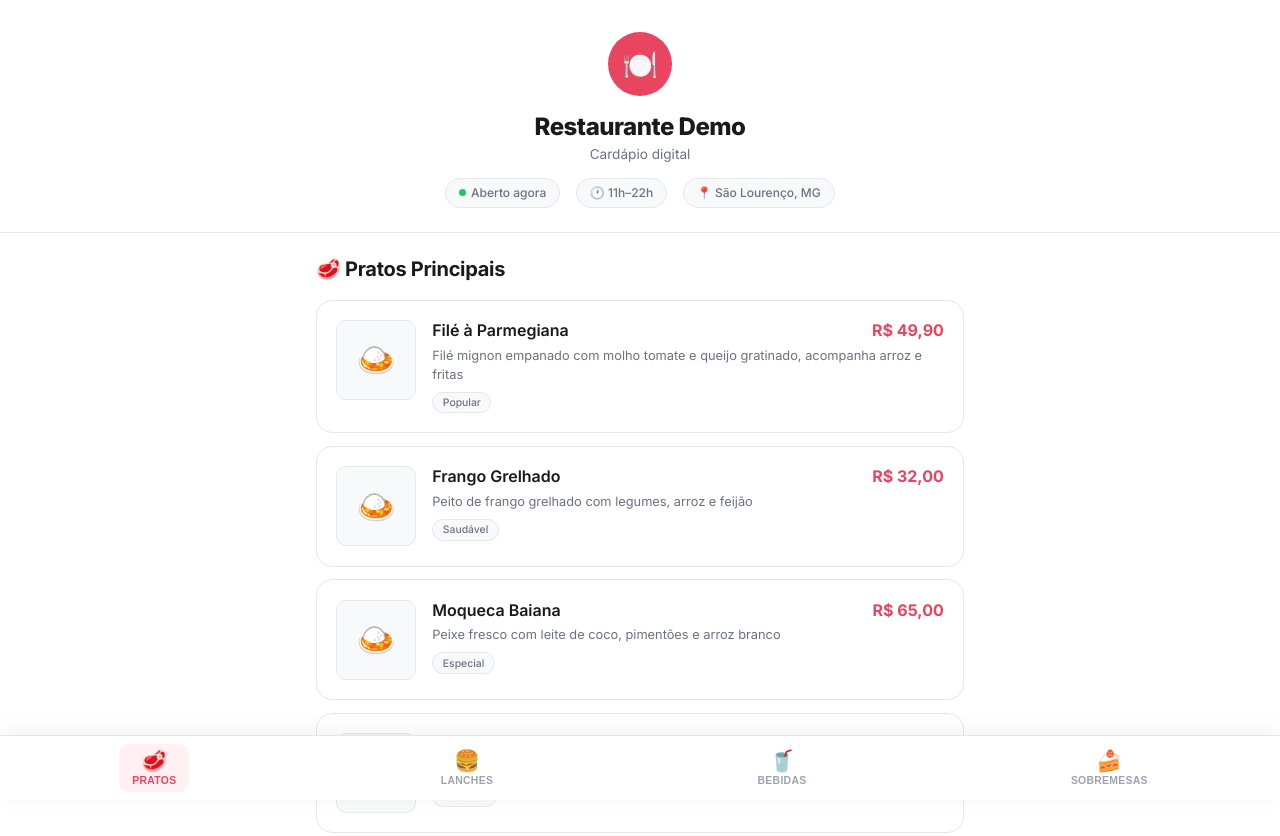
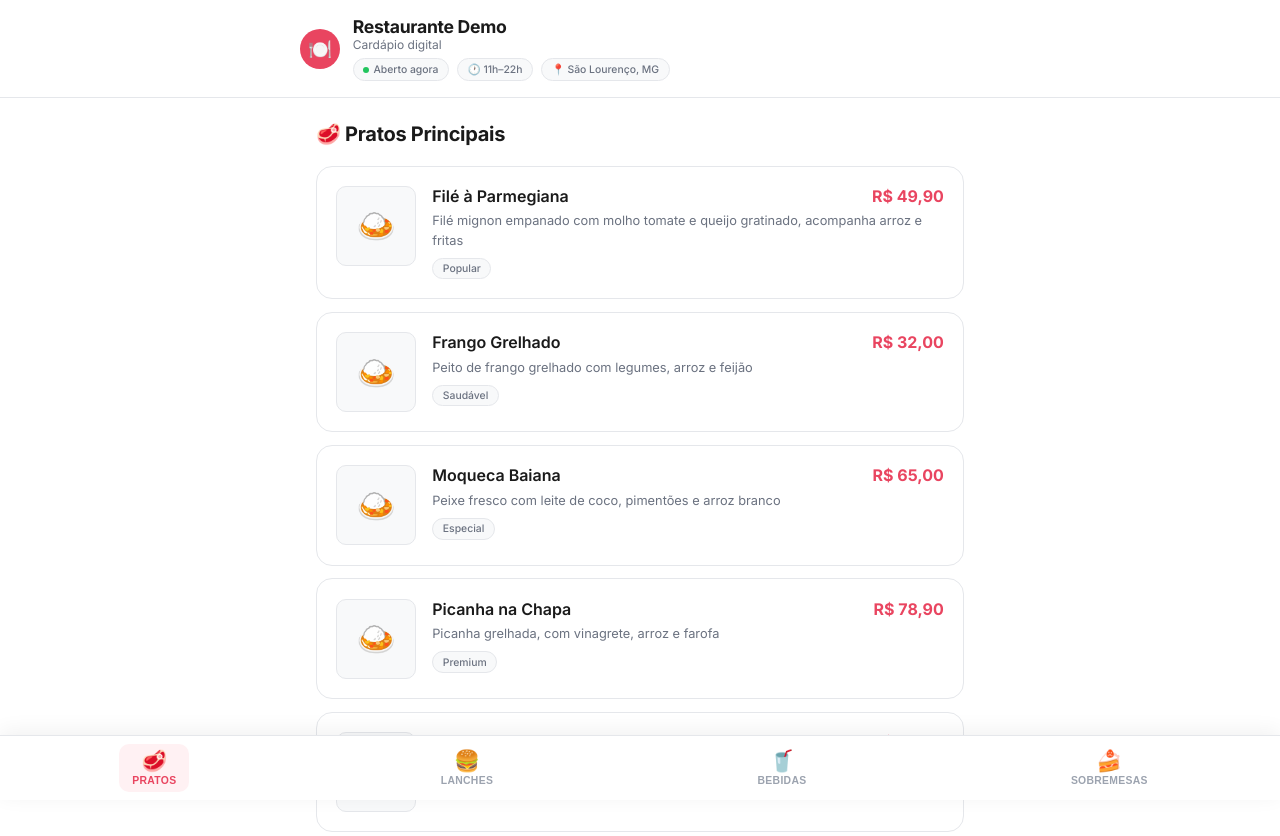
Before and after one commit to mikael4fernandesdocouto-alt/restaurantes-saolourenco, a website: page index.html in a window 1280 px wide. Shown: the top 836 px of the page. Drawn offline with Linux system fonts and the light colour scheme.

Commit message:
fix: compact header that shrinks on scroll

```diff
--- a/index.html
+++ b/index.html
@@ -38,66 +38,107 @@
     /* ===== HEADER ===== */
     .header {
       background: var(--bg);
-      padding: 2rem 1.5rem 1.5rem;
-      text-align: center;
+      padding: 1rem 1.5rem;
       border-bottom: 1px solid var(--border);
       position: sticky;
       top: 0;
       z-index: 20;
+      transition: all .3s ease;
+    }
+
+    .header-inner {
+      display: flex;
+      align-items: center;
+      gap: .8rem;
+      max-width: 680px;
+      margin: 0 auto;
     }
 
     .header-logo {
-      width: 64px;
-      height: 64px;
+      width: 40px;
+      height: 40px;
       background: var(--accent);
       border-radius: 50%;
       display: flex;
       align-items: center;
       justify-content: center;
-      margin: 0 auto 1rem;
-      font-size: 1.8rem;
+      font-size: 1.2rem;
+      flex-shrink: 0;
+      transition: all .3s ease;
+    }
+
+    .header-text {
+      flex: 1;
+      min-width: 0;
     }
 
     .header h1 {
-      font-size: 1.5rem;
-      font-weight: 800;
+      font-size: 1.1rem;
+      font-weight: 700;
       color: var(--text);
-      margin-bottom: .3rem;
-      letter-spacing: -.5px;
+      letter-spacing: -.3px;
+      white-space: nowrap;
+      overflow: hidden;
+      text-overflow: ellipsis;
+      transition: font-size .3s ease;
     }
 
     .header p {
-      font-size: .85rem;
+      font-size: .75rem;
       color: var(--text-secondary);
+      transition: opacity .3s ease, height .3s ease;
     }
 
     .header-info {
       display: flex;
       align-items: center;
-      justify-content: center;
-      gap: 1rem;
-      margin-top: 1rem;
+      gap: .5rem;
+      margin-top: .4rem;
       flex-wrap: wrap;
+      transition: opacity .3s ease, height .3s ease, margin .3s ease;
     }
 
     .header-badge {
       display: inline-flex;
       align-items: center;
-      gap: .3rem;
-      padding: .4rem .8rem;
+      gap: .25rem;
+      padding: .25rem .6rem;
       background: var(--bg-secondary);
       border: 1px solid var(--border);
       border-radius: 50px;
-      font-size: .75rem;
+      font-size: .65rem;
       font-weight: 500;
       color: var(--text-secondary);
     }
 
     .header-badge .dot {
-      width: 7px;
-      height: 7px;
+      width: 6px;
+      height: 6px;
       background: #22c55e;
       border-radius: 50%;
+    }
+
+    /* Header compacto ao rolar */
+    .header.scrolled {
+      padding: .5rem 1.5rem;
+    }
+
+    .header.scrolled .header-logo {
+      width: 32px;
+      height: 32px;
+      font-size: 1rem;
+    }
+
+    .header.scrolled h1 {
+      font-size: .95rem;
+    }
+
+    .header.scrolled .header-subtitle,
+    .header.scrolled .header-info {
+      opacity: 0;
+      height: 0;
+      margin-top: 0;
+      overflow: hidden;
     }
 
     /* ===== CATEGORY TABS (bottom nav) ===== */
@@ -311,14 +352,18 @@
 <body>
 
   <!-- HEADER -->
-  <header class="header">
+  <header class="header" id="header">
+    <div class="header-inner">
       <div class="header-logo">🍽️</div>
+      <div class="header-text">
         <h1>Restaurante Demo</h1>
-    <p>Cardápio digital</p>
+        <p class="header-subtitle">Cardápio digital</p>
         <div class="header-info">
           <span class="header-badge"><span class="dot"></span> Aberto agora</span>
           <span class="header-badge">🕐 11h–22h</span>
           <span class="header-badge">📍 São Lourenço, MG</span>
+        </div>
+      </div>
     </div>
   </header>
 
@@ -458,6 +503,19 @@
     // Init
     renderNav();
     renderSections();
+
+    // Header shrink on scroll
+    let lastScroll = 0;
+    const header = document.getElementById('header');
+    window.addEventListener('scroll', () => {
+      const currentScroll = window.scrollY || window.pageYOffset;
+      if (currentScroll > 60) {
+        header.classList.add('scrolled');
+      } else {
+        header.classList.remove('scrolled');
+      }
+      lastScroll = currentScroll;
+    }, { passive: true });
   </script>
 </body>
 </html>
```
Lines whose indentation alone changed are shown as unchanged.
